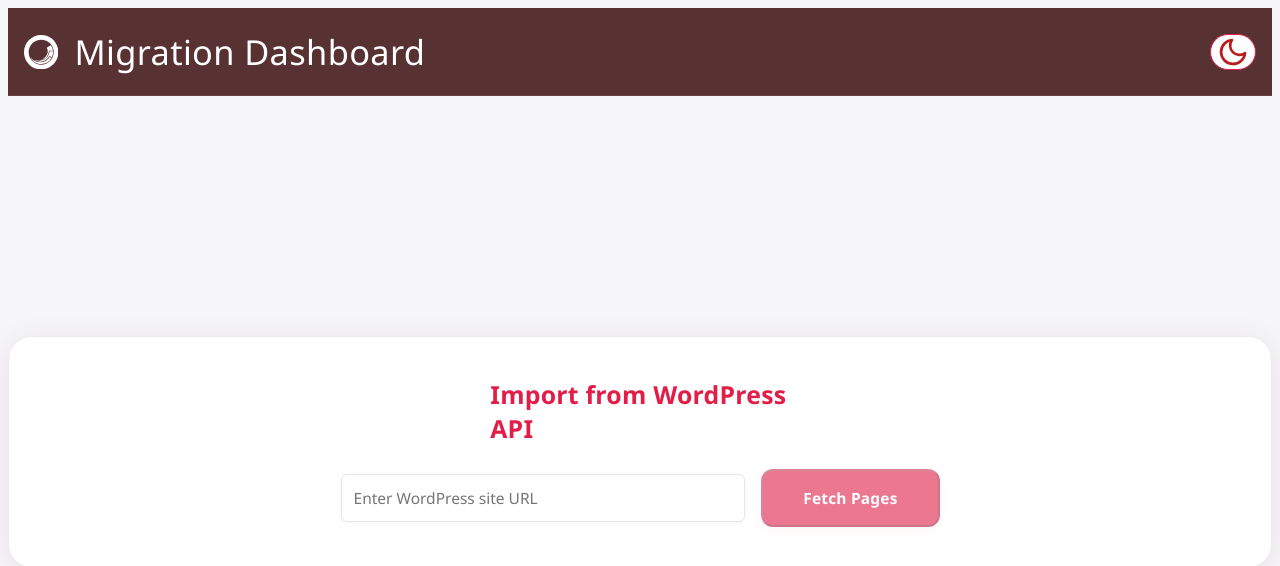
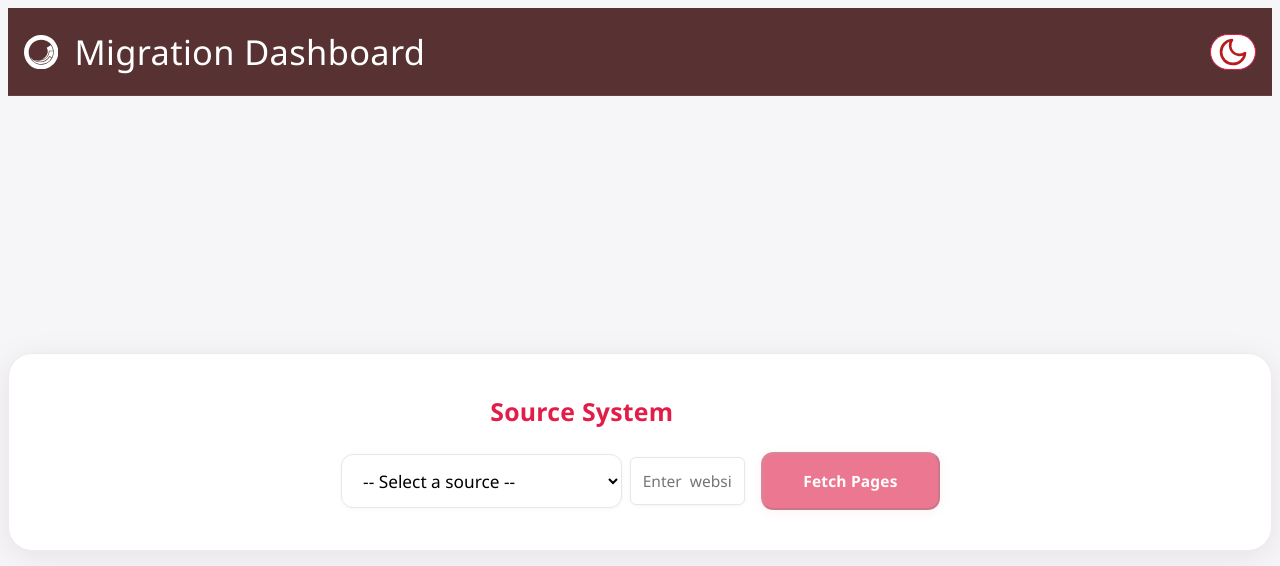
Before and after one commit to bbpcoforge/migration-dashboard, a Next.js app: page / in a window 1280 px wide. Shown: the top 566 px of the page. Built offline with nearby package versions, Linux system fonts and the light colour scheme.

Commit message:
adding select tech ddl

```diff
--- a/src/components/WordpressApiPreview.tsx
+++ b/src/components/WordpressApiPreview.tsx
@@ -17,6 +17,8 @@
   const [migrationLoading, setMigrationLoading] = useState(false);
   const [migrationResult, setMigrationResult] = useState<string | null>(null);
   const [migrationProgress, setMigrationProgress] = useState(0);
+  const [selectedOption, setSelectedOption] = useState('');
+
 
   // Store all selected row details across all pages
   const [allSelectedRows, setAllSelectedRows] = useState<{ [id: number]: any }>({});
@@ -50,6 +52,10 @@
     } finally {
       setLoading(false);
     }
+  };
+
+  const handleChange = (event: React.ChangeEvent<HTMLSelectElement>) => {
+    setSelectedOption(event.target.value);
   };
 
   // Update selectedRows and allSelectedRows when selecting/deselecting a row
@@ -150,14 +156,31 @@
     <>
     <div className="dashboard-card mb-6">
       <div className="section-title flex justify-center mb-10">
-        <div className="flex flex-row w-1/4 items-center">Import from WordPress API</div>
+        <div className="flex flex-row w-1/4 items-center">Source System</div>
       </div>
       <div className="flex justify-center mb-10">
         <div className="flex flex-row gap-3 w-1/2 items-center">
+          <div>
+            <select value={selectedOption} onChange={handleChange}>
+              <option key="default" value="">-- Select a source --</option>
+              <option key="wp" value="WordPress">WordPress</option>
+              <option key="sc" value="Sitecore">Sitecore</option>
+              <option key="aem" value="AEM">Adobe Experience Manager</option>
+              <option key="sf" value="Sitefinity">Sitefinity</option>
+              <option key="drupal" value="Drupal">Drupal</option>
+              <option key="joomla" value="Joomla">Joomla</option>
+              <option key="umbraco" value="Umbraco">Umbraco</option>
+              <option key="kentico" value="Kentico">Kentico</option>
+              <option key="contentful" value="Contentful">Contentful</option>
+              <option key="dotnet" value="DotNet">.Net</option>
+              <option key="php" value="PHP">PHP</option>
+            </select>
+          </div>
+
           <input
             type="text"
             className="px-3 py-2 bg-white outline-none text-base text-gray-800 placeholder-gray-400 rounded-lg border border-blue-200 focus:ring-2 focus:ring-blue-400 transition w-full"
-            placeholder="Enter WordPress site URL"
+            placeholder={`Enter ${selectedOption} website URL (e.g. https://example.com)`}
             value={url}
             onChange={e => setUrl(e.target.value)}
             style={{ minWidth: 0, minHeight: '30px', marginRight: '8px', fontSize: '0.97rem', borderRadius: '0.375rem', padding: '0.5rem 0.75rem' }}
--- a/src/styles/globals.css
+++ b/src/styles/globals.css
@@ -65,6 +65,7 @@
   background: #fff;
   transition: border 0.2s, box-shadow 0.2s;
   box-shadow: 0 1px 4px 0 rgba(60, 16, 16, 0.04);
+  margin-right: .5rem;
 }
 input:focus, select:focus, textarea:focus {
   border-color: var(--color-primary);
```
